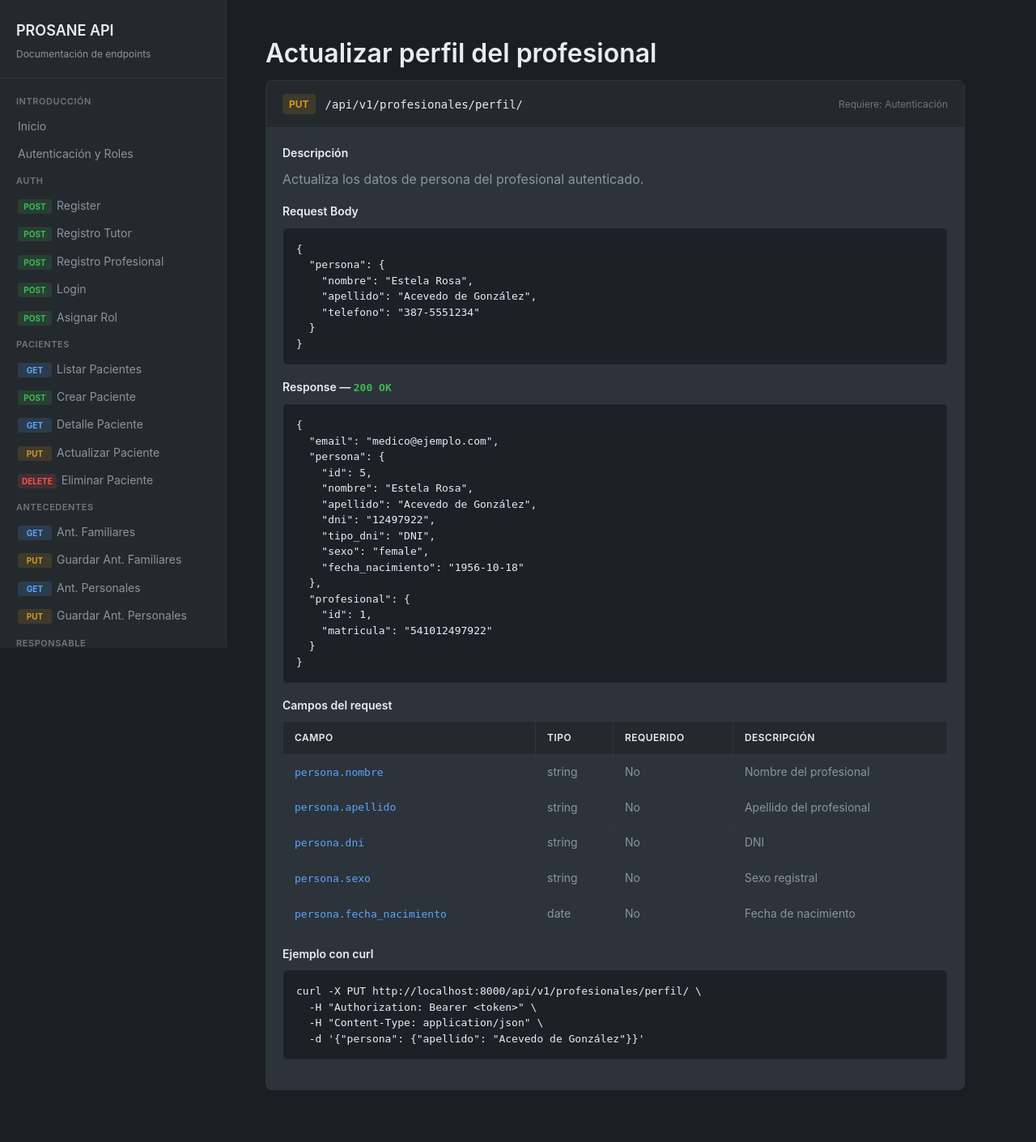
After one commit to aleBsR/prosane_api, a Django app: page /docs/profesionales/perfil/put/ in a window 1280 px wide. The commit adds this page. Shown: the whole page at 81% size. Run offline with Django 5.2, Linux system fonts and the light colour scheme.

Commit message:
feat(professionals): implementar endpoints perfil y validar-matricula
- ProfesionalPerfilAPIView con GET (ver perfil) y PUT (actualizar datos)
- Endpoint POST validar-matricula contra servicio REFEPS (mock)
- Serializers: ProfesionalPerfilSerializer, ValidarMatriculaSerializer
- URLs: /api/v1/profesionales/perfil/ y /validar-matricula/
- Servicio REFEPS con mock configurable via settings.REFEPS_MOCK
- Documentacion en apidocs para los 3 endpoints

```diff
--- a/apidocs/templates/apidocs/base.html
+++ b/apidocs/templates/apidocs/base.html
@@ -41,6 +41,11 @@
       <li class="nav-section">Responsable</li>
       <li><a href="{% url 'apidocs:responsable_perfil' %}" {% if active == 'responsable_perfil' %}class="active"{% endif %}><span class="method-tag get">GET</span>Ver Perfil</a></li>
       <li><a href="{% url 'apidocs:responsable_perfil_put' %}" {% if active == 'responsable_perfil_put' %}class="active"{% endif %}><span class="method-tag put">PUT</span>Actualizar Perfil</a></li>
+
+      <li class="nav-section">Profesionales</li>
+      <li><a href="{% url 'apidocs:profesionales_perfil' %}" {% if active == 'profesionales_perfil' %}class="active"{% endif %}><span class="method-tag get">GET</span>Perfil</a></li>
+      <li><a href="{% url 'apidocs:profesionales_perfil_put' %}" {% if active == 'profesionales_perfil_put' %}class="active"{% endif %}><span class="method-tag put">PUT</span>Actualizar Perfil</a></li>
+      <li><a href="{% url 'apidocs:profesionales_validar_matricula' %}" {% if active == 'profesionales_validar_matricula' %}class="active"{% endif %}><span class="method-tag post">POST</span>Validar Matrícula</a></li>
     </ul>
   </aside>
 
--- a/apidocs/templates/apidocs/inicio.html
+++ b/apidocs/templates/apidocs/inicio.html
@@ -32,6 +32,9 @@
     <tr><td><code>PUT</code></td><td><code>/api/v1/&lt;id&gt;/antecedentes-personales/</code></td><td>Crear o actualizar antecedentes personales</td></tr>
     <tr><td><code>GET</code></td><td><code>/api/v1/responsable/</code></td><td>Ver perfil del tutor autenticado</td></tr>
     <tr><td><code>PUT</code></td><td><code>/api/v1/responsable/</code></td><td>Crear o actualizar perfil del tutor</td></tr>
+    <tr><td><code>GET</code></td><td><code>/api/v1/profesionales/perfil/</code></td><td>Ver perfil del profesional autenticado</td></tr>
+    <tr><td><code>PUT</code></td><td><code>/api/v1/profesionales/perfil/</code></td><td>Actualizar datos del profesional</td></tr>
+    <tr><td><code>POST</code></td><td><code>/api/v1/profesionales/validar-matricula/</code></td><td>Validar matrícula contra REFEPS</td></tr>
   </tbody>
 </table>
 
--- /dev/null
+++ b/apidocs/templates/apidocs/profesionales_perfil_put.html
@@ -0,0 +1,64 @@
+{% extends "apidocs/base.html" %}
+{% block title %}PUT /api/v1/profesionales/perfil/ — PROSANE API{% endblock %}
+{% block content %}
+<h1>Actualizar perfil del profesional</h1>
+
+<div class="endpoint-card">
+  <div class="endpoint-header">
+    <span class="endpoint-method put">PUT</span>
+    <span class="endpoint-url">/api/v1/profesionales/perfil/</span>
+    <span class="endpoint-auth">Requiere: Autenticación</span>
+  </div>
+  <div class="endpoint-body">
+    <h4>Descripción</h4>
+    <p>Actualiza los datos de persona del profesional autenticado.</p>
+
+    <h4>Request Body</h4>
+    <pre><code>{
+  "persona": {
+    "nombre": "Estela Rosa",
+    "apellido": "Acevedo de González",
+    "telefono": "387-5551234"
+  }
+}</code></pre>
+
+    <h4>Response — <code style="color: var(--success);">200 OK</code></h4>
+    <pre><code>{
+  "email": "medico@ejemplo.com",
+  "persona": {
+    "id": 5,
+    "nombre": "Estela Rosa",
+    "apellido": "Acevedo de González",
+    "dni": "12497922",
+    "tipo_dni": "DNI",
+    "sexo": "female",
+    "fecha_nacimiento": "1956-10-18"
+  },
+  "profesional": {
+    "id": 1,
+    "matricula": "541012497922"
+  }
+}</code></pre>
+
+    <h4>Campos del request</h4>
+    <table>
+      <thead>
+        <tr><th>Campo</th><th>Tipo</th><th>Requerido</th><th>Descripción</th></tr>
+      </thead>
+      <tbody>
+        <tr><td><code>persona.nombre</code></td><td>string</td><td>No</td><td>Nombre del profesional</td></tr>
+        <tr><td><code>persona.apellido</code></td><td>string</td><td>No</td><td>Apellido del profesional</td></tr>
+        <tr><td><code>persona.dni</code></td><td>string</td><td>No</td><td>DNI</td></tr>
+        <tr><td><code>persona.sexo</code></td><td>string</td><td>No</td><td>Sexo registral</td></tr>
+        <tr><td><code>persona.fecha_nacimiento</code></td><td>date</td><td>No</td><td>Fecha de nacimiento</td></tr>
+      </tbody>
+    </table>
+
+    <h4>Ejemplo con curl</h4>
+    <pre><code>curl -X PUT http://localhost:8000/api/v1/profesionales/perfil/ \
+  -H "Authorization: Bearer &lt;token&gt;" \
+  -H "Content-Type: application/json" \
+  -d '{"persona": {"apellido": "Acevedo de González"}}'</code></pre>
+  </div>
+</div>
+{% endblock %}
--- a/apidocs/urls.py
+++ b/apidocs/urls.py
@@ -22,4 +22,7 @@ urlpatterns = [
     path('antecedentes/personales/put/', views.antecedentes_personales_put, name='antecedentes_personales_put'),
     path('responsable/perfil/', views.responsable_perfil, name='responsable_perfil'),
     path('responsable/perfil/put/', views.responsable_perfil_put, name='responsable_perfil_put'),
+    path('profesionales/perfil/', views.profesionales_perfil, name='profesionales_perfil'),
+    path('profesionales/perfil/put/', views.profesionales_perfil_put, name='profesionales_perfil_put'),
+    path('profesionales/validar-matricula/', views.profesionales_validar_matricula, name='profesionales_validar_matricula'),
 ]
--- a/apidocs/views.py
+++ b/apidocs/views.py
@@ -71,3 +71,15 @@ def responsable_perfil(request):
 
 def responsable_perfil_put(request):
     return render(request, 'apidocs/responsable_perfil_put.html', {'active': 'responsable_perfil_put'})
+
+
+def profesionales_perfil(request):
+    return render(request, 'apidocs/profesionales_perfil.html', {'active': 'profesionales_perfil'})
+
+
+def profesionales_perfil_put(request):
+    return render(request, 'apidocs/profesionales_perfil_put.html', {'active': 'profesionales_perfil_put'})
+
+
+def profesionales_validar_matricula(request):
+    return render(request, 'apidocs/profesionales_validar_matricula.html', {'active': 'profesionales_validar_matricula'})
--- a/config/urls.py
+++ b/config/urls.py
@@ -22,4 +22,5 @@ urlpatterns = [
     path('auth/', include('authentication.urls')),
     path('api/v1/',include('patients.urls')),
     path('docs/', include('apidocs.urls')),
+    path('api/v1/profesionales/', include('professionals.urls')),
 ]
--- /dev/null
+++ b/professionals/urls.py
@@ -0,0 +1,7 @@
+from django.urls import path
+from .views import ProfesionalPerfilAPIView, validar_matricula
+
+urlpatterns = [
+    path('perfil/', ProfesionalPerfilAPIView.as_view(), name='profesional-perfil'),
+    path('validar-matricula/', validar_matricula, name='validar-matricula'),
+]
```
Also changed, not shown: apidocs/templates/apidocs/profesionales_perfil.html (added, +44 -0 lines), apidocs/templates/apidocs/profesionales_validar_matricula.html (added, +62 -0 lines), professionals/serializers.py (added, +46 -0 lines), professionals/views.py (+78 -2 lines).
